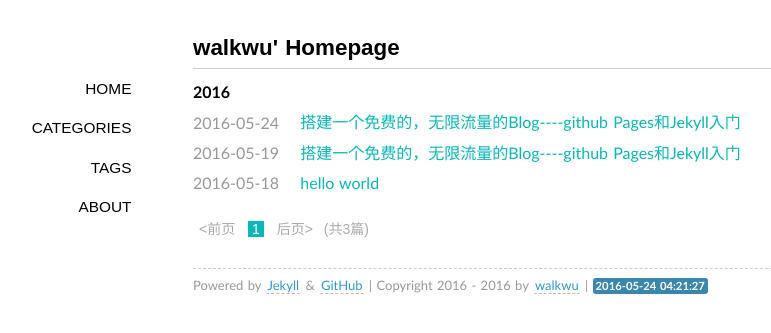
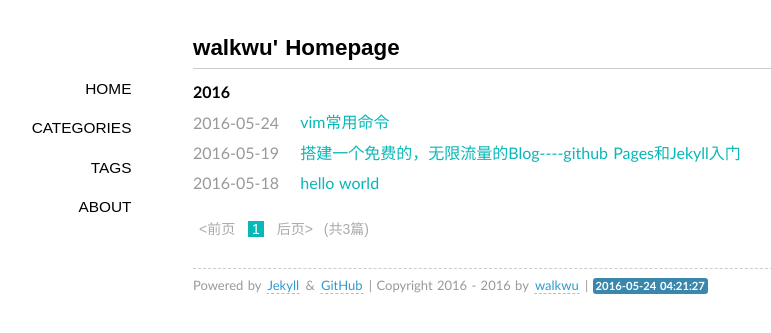
Before and after one commit to walkwu/myblog, a Jekyll site: the page built from index.html, in a window 1280 px wide. Shown: the top 333 px of the page, without its empty margins (147-918 px from the left). Built offline with Jekyll 4.4.1, drawn with Linux system fonts in a browser that asks for light colours; some web fonts are replaced; the list of posts is cut into pages by our own code; comment, search, counter and statistics services are not loaded.

Commit message:
create vim-text

```diff
--- a/_posts/2016-05-24-vim-base-command.md
+++ b/_posts/2016-05-24-vim-base-command.md
@@ -1,7 +1,7 @@
 ---
 layout: post
-title: "搭建一个免费的，无限流量的Blog----github Pages和Jekyll入门"
-description: "搭建一个免费的，无限流量的Blog----github Pages和Jekyll入门"
+title: "vim常用命令"
+description: "vim常用命令"
 category: tools
 tags: [tools]
 ---
@@ -9,7 +9,7 @@ tags: [tools]
 
 [TOC]
 
-##VI常用命令
+##vim常用命令
 
 ###进入vi的命令
 |命令 |进入vi|
```
Also changed, not shown: 1 other file.
